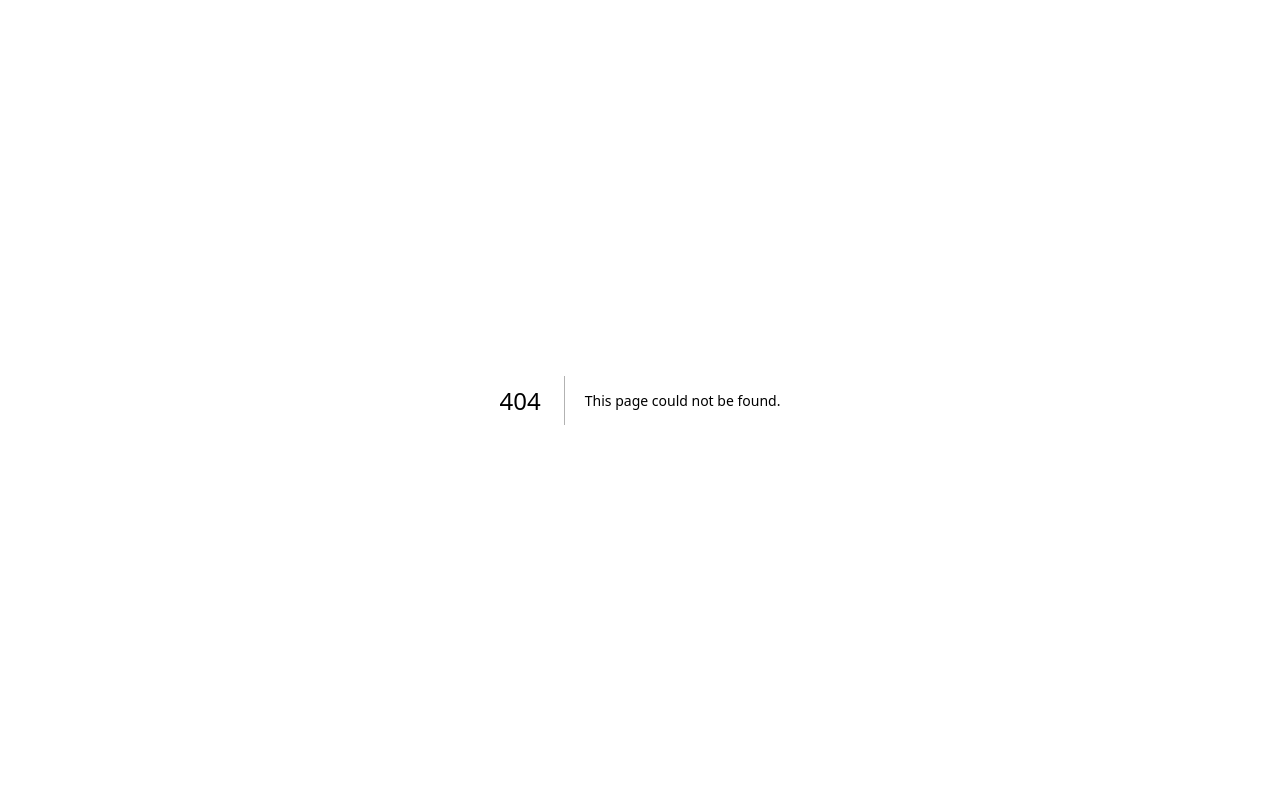
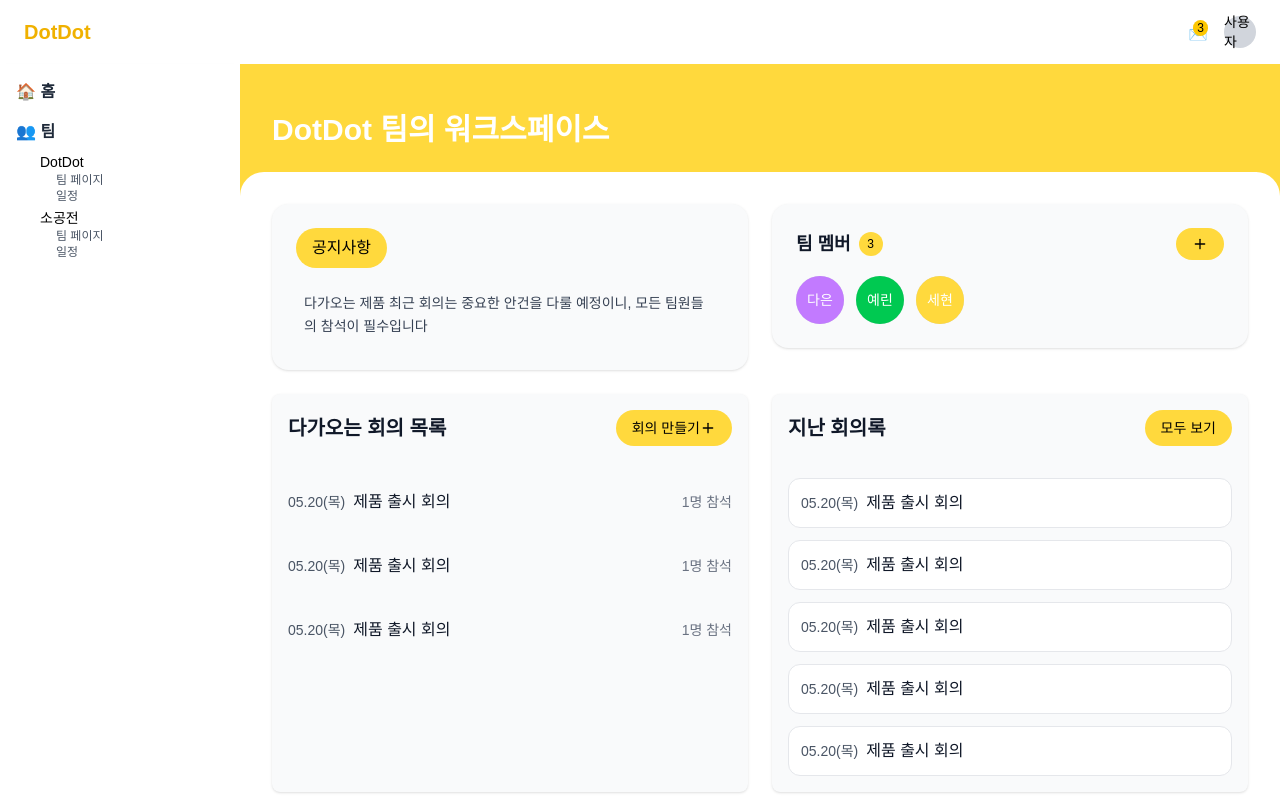
Before and after one commit to DotDot5/DotDot_FE, a Next.js app: page /team/1 in a window 1280 px wide. Before the commit this address had no page. Built offline with nearby package versions, Linux system fonts and the light colour scheme.

Commit message:
feat : 팀 추가 및 이름 수정 & 메뉴바

```diff
--- a/src/app/team/WorkspaceMain.tsx
+++ b/src/app/team/[id]/WorkspaceMain.tsx
@@ -21,7 +21,7 @@ export default function WorkspaceMain() {
   const [teamMembers, setTeamMembers] = useState([
     { name: '다은', color: 'bg-purple-400', role: '' },
     { name: '예린', color: 'bg-green-500', role: '' },
-    { name: '세현', color: 'bg-yellow-400', role: '' },
+    { name: '세현', color: 'bg-[#FFD93D]', role: '' },
   ]);
 
   const [upcomingMeetings] = useState([
@@ -164,17 +164,17 @@ export default function WorkspaceMain() {
     // <div className="min-h-screen bg-white">
     <div className="h-[calc(100vh-4rem)] overflow-y-auto bg-white">
       {/* Yellow Header Section */}
-      <div className="bg-yellow-400 px-8 py-12">
+      <div className="bg-[#FFD93D] px-8 py-12">
         <h1 className="text-white text-3xl font-bold">DotDot 팀의 워크스페이스</h1>
       </div>
-
+      {/* bg-[#FFD93D] */}
       {/* Main Content Cards */}
       <div className="px-8 py-8 bg-white rounded-t-3xl -mt-6 relative">
         {/* Notice and Team Members Section - Split into two cards */}
         <div className="grid grid-cols-1 lg:grid-cols-2 gap-6 mb-6 items-start">
           {/* Notice Section */}
           <div className="bg-gray-50 rounded-2xl p-6 shadow-sm">
-            <Button className="bg-yellow-400 hover:bg-yellow-500 text-black font-medium rounded-full px-4 py-2 mb-4">
+            <Button className="bg-[#FFD93D] hover:bg-yellow-500 text-black font-medium rounded-full px-4 py-2 mb-4">
               공지사항
             </Button>
             {isEditingNotice ? (
@@ -198,7 +198,7 @@ export default function WorkspaceMain() {
                   <Button
                     size="sm"
                     onClick={handleNoticeSave}
-                    className="bg-yellow-400 hover:bg-yellow-500 text-black px-4 py-1 text-sm"
+                    className="bg-[#FFD93D] hover:bg-yellow-500 text-black px-4 py-1 text-sm"
                   >
                     저장
                   </Button>
@@ -221,14 +221,14 @@ export default function WorkspaceMain() {
                 <span className="text-lg font-bold text-gray-900">팀 멤버</span>
                 <Badge
                   variant="secondary"
-                  className="bg-yellow-400 text-black rounded-full w-6 h-6 flex items-center justify-center p-0 text-xs"
+                  className="bg-[#FFD93D] text-black rounded-full w-6 h-6 flex items-center justify-center p-0 text-xs"
                 >
                   {teamMembers.length}
                 </Badge>
               </div>
               <Button
                 size="sm"
-                className="bg-yellow-400 hover:bg-yellow-500 text-black rounded-full w-12 h-8 p-0 flex items-center justify-center"
+                className="bg-[#FFD93D] hover:bg-yellow-500 text-black rounded-full w-12 h-8 p-0 flex items-center justify-center"
                 onClick={handleOpenInviteModal}
               >
                 <Plus className="w-8 h-8 text-black stroke-black" />
@@ -287,7 +287,7 @@ export default function WorkspaceMain() {
                 <CardTitle className="text-xl font-bold text-gray-900">
                   다가오는 회의 목록
                 </CardTitle>
-                <Button className="flex items-center bg-yellow-400 hover:bg-yellow-500 text-black font-medium rounded-full px-4 py-2 text-sm">
+                <Button className="flex items-center bg-[#FFD93D] hover:bg-yellow-500 text-black font-medium rounded-full px-4 py-2 text-sm">
                   회의 만들기 <Plus className="w-4 h-4" />
                 </Button>
               </div>
@@ -311,7 +311,7 @@ export default function WorkspaceMain() {
               <div className="flex justify-between items-center">
                 <CardTitle className="text-xl font-bold text-gray-900">지난 회의록</CardTitle>
                 <Button
-                  className="bg-yellow-400 hover:bg-yellow-500 text-black font-medium rounded-full px-4 py-2 text-sm"
+                  className="bg-[#FFD93D] hover:bg-yellow-500 text-black font-medium rounded-full px-4 py-2 text-sm"
                   onClick={handleViewAllMeetings}
                 >
                   모두 보기
@@ -360,7 +360,7 @@ export default function WorkspaceMain() {
               </Button>
               <Button
                 onClick={handleInviteMember}
-                className="bg-yellow-400 hover:bg-yellow-500 text-black font-medium px-6"
+                className="bg-[#FFD93D] hover:bg-yellow-500 text-black font-medium px-6"
                 disabled={!inviteEmail.trim()}
               >
                 초대하기
@@ -410,7 +410,7 @@ export default function WorkspaceMain() {
               </Button>
               <Button
                 onClick={handleSaveMemberRole}
-                className="bg-yellow-400 hover:bg-yellow-500 text-black font-medium px-8"
+                className="bg-[#FFD93D] hover:bg-yellow-500 text-black font-medium px-8"
               >
                 저장하기
               </Button>
--- a/src/app/team/records/page.tsx
+++ b/src/app/team/[id]/records/page.tsx
@@ -36,7 +36,7 @@ export default function MeetingRecordsPage() {
   return (
     <div className="h-[calc(100vh-4rem)] overflow-y-auto bg-white">
       {/* Yellow Header Section */}
-      <div className="bg-yellow-400 px-8 py-12">
+      <div className="bg-[#FFD93D] px-8 py-12">
         <h1 className="text-white text-3xl font-bold">DotDot 팀의 회의록</h1>
       </div>
 
@@ -105,7 +105,7 @@ export default function MeetingRecordsPage() {
                 onClick={() => handlePageChange(pageNumber)}
                 className={`w-10 h-10 p-0 text-sm ${
                   isActive
-                    ? 'bg-yellow-400 hover:bg-yellow-500 text-black border-yellow-400'
+                    ? 'bg-[#FFD93D] hover:bg-yellow-500 text-black border-yellow-400'
                     : 'border-gray-300 text-gray-600 hover:bg-gray-50'
                 }`}
               >
--- a/src/components/internal/ui/badge.tsx
+++ b/src/components/internal/ui/badge.tsx
@@ -12,7 +12,7 @@ const Badge = ({ className, variant = 'default', children, ...props }: BadgeProp
     <span
       className={cn(
         'inline-flex items-center rounded-full px-2.5 py-0.5 text-sm font-medium',
-        variant === 'secondary' ? 'bg-yellow-400 text-black' : 'bg-gray-100 text-gray-800',
+        variant === 'secondary' ? 'bg-[#FFD93D] text-black' : 'bg-gray-100 text-gray-800',
         className
       )}
       {...props}
--- a/src/components/layout/MenuBar.tsx
+++ b/src/components/layout/MenuBar.tsx
@@ -1,29 +1,43 @@
-const navItems = [
-  { name: '홈', href: '/', icon: '🏠' },
-  { name: '팀', href: '/team', icon: '👥', subItems: ['DotDot', '팀 페이지', '일정', '소공전'] },
-];
+// const navItems = [
+//   { name: '홈', href: '/', icon: '🏠' },
+//   { name: '팀', href: '/team', icon: '👥', subItems: ['DotDot', '팀 페이지', '일정', '소공전'] },
+// ];
 
-export default function Sidebar() {
+// export default function Sidebar() {
+//   return (
+//     <aside className="w-60 h-full bg-white shadow-md p-4">
+//       <nav className="flex flex-col gap-4">
+//         {navItems.map((item) => (
+//           <div key={item.name}>
+//             <a href={item.href} className="flex items-center gap-2 text-gray-800 font-semibold">
+//               <span>{item.icon}</span> {item.name}
+//             </a>
+//             {item.subItems &&
+//               item.subItems.map((sub) => (
+//                 <a
+//                   key={sub}
+//                   href="#"
+//                   className="ml-6 mt-1 block text-gray-600 text-sm hover:text-yellow-500"
+//                 >
+//                   {sub}
+//                 </a>
+//               ))}
+//           </div>
+//         ))}
+//       </nav>
+//     </aside>
+//   );
+// }
+import TeamSidebar from './team/TeamSidebar';
+
+export default function MenuBar() {
   return (
     <aside className="w-60 h-full bg-white shadow-md p-4">
       <nav className="flex flex-col gap-4">
-        {navItems.map((item) => (
-          <div key={item.name}>
-            <a href={item.href} className="flex items-center gap-2 text-gray-800 font-semibold">
-              <span>{item.icon}</span> {item.name}
-            </a>
-            {item.subItems &&
-              item.subItems.map((sub) => (
-                <a
-                  key={sub}
-                  href="#"
-                  className="ml-6 mt-1 block text-gray-600 text-sm hover:text-yellow-500"
-                >
-                  {sub}
-                </a>
-              ))}
-          </div>
-        ))}
+        <a href="/" className="flex items-center gap-2 text-gray-800 font-semibold">
+          🏠 홈
+        </a>
+        <TeamSidebar />
       </nav>
     </aside>
   );
--- /dev/null
+++ b/src/components/layout/team/CreateTeamDialog.tsx
@@ -0,0 +1,51 @@
+'use client';
+
+import { useState } from 'react';
+import { Team } from '@/types/team';
+import { Dialog, DialogContent, DialogHeader, DialogTitle } from '@/components/internal/ui/dialog';
+
+interface CreateTeamDialogProps {
+  open: boolean;
+  onClose: () => void;
+  onCreate: (newTeam: Team) => void;
+}
+
+export default function CreateTeamDialog({ open, onClose, onCreate }: CreateTeamDialogProps) {
+  const [name, setName] = useState('');
+
+  const handleCreate = () => {
+    if (!name.trim()) return;
+
+    const newTeam: Team = {
+      id: Date.now(),
+      name,
+    };
+    onCreate(newTeam);
+    setName('');
+  };
+
+  return (
+    <Dialog open={open} onOpenChange={(open) => !open && onClose()}>
+      <DialogContent className="w-96">
+        <DialogHeader>
+          <DialogTitle>새 팀 만들기</DialogTitle>
+        </DialogHeader>
+        <input
+          type="text"
+          className="w-full border px-3 py-2 rounded mb-4"
+          placeholder="팀 이름"
+          value={name}
+          onChange={(e) => setName(e.target.value)}
+        />
+        <div className="flex justify-end gap-2">
+          <button onClick={onClose} className="text-gray-500">
+            취소
+          </button>
+          <button onClick={handleCreate} className="bg-[#FFD93D] text-white px-4 py-2 rounded">
+            생성
+          </button>
+        </div>
+      </DialogContent>
+    </Dialog>
+  );
+}
--- /dev/null
+++ b/src/components/layout/team/RenameTeamDialog.tsx
@@ -0,0 +1,46 @@
+'use client';
+
+import { useState } from 'react';
+import { Team } from '@/types/team';
+import { Dialog, DialogContent, DialogHeader, DialogTitle } from '@/components/internal/ui/dialog';
+
+interface RenameTeamDialogProps {
+  open: boolean;
+  team: Team;
+  onClose: () => void;
+  onRename: (updatedTeam: Team) => void;
+}
+
+export default function RenameTeamDialog({ open, team, onClose, onRename }: RenameTeamDialogProps) {
+  const [name, setName] = useState(team.name);
+
+  const handleRename = () => {
+    if (!name.trim()) return;
+
+    onRename({ ...team, name });
+  };
+
+  return (
+    <Dialog open={open} onOpenChange={(open) => !open && onClose()}>
+      <DialogContent className="w-96">
+        <DialogHeader>
+          <DialogTitle>팀 이름 수정</DialogTitle>
+        </DialogHeader>
+        <input
+          type="text"
+          className="w-full border px-3 py-2 rounded mb-4"
+          value={name}
+          onChange={(e) => setName(e.target.value)}
+        />
+        <div className="flex justify-end gap-2">
+          <button onClick={onClose} className="text-gray-500">
+            취소
+          </button>
+          <button onClick={handleRename} className="bg-[#FFD93D] text-white px-4 py-2 rounded">
+            저장
+          </button>
+        </div>
+      </DialogContent>
+    </Dialog>
+  );
+}
--- /dev/null
+++ b/src/components/layout/team/TeamSidebar.tsx
@@ -0,0 +1,96 @@
+'use client';
+
+import { useState } from 'react';
+import CreateTeamDialog from './CreateTeamDialog';
+import RenameTeamDialog from './RenameTeamDialog';
+import { Team } from '@/types/team';
+
+export default function TeamSidebar() {
+  const [teams, setTeams] = useState<Team[]>([
+    { id: 1, name: 'DotDot' },
+    { id: 2, name: '소공전' },
+  ]);
+
+  const [showCreateDialog, setShowCreateDialog] = useState(false);
+  const [editingTeam, setEditingTeam] = useState<Team | null>(null);
+  const [openMenuId, setOpenMenuId] = useState<number | null>(null);
+
+  const handleAddClick = () => setShowCreateDialog(true);
+  const handleRenameClick = (team: Team) => {
+    setEditingTeam(team);
+    setOpenMenuId(null); // 메뉴 닫기
+  };
+
+  return (
+    <div>
+      {/* 상단 '팀' 제목 + + 버튼 */}
+      <div className="flex items-center justify-between group cursor-pointer">
+        <div className="flex items-center gap-2 text-gray-800 font-semibold">👥 팀</div>
+        <button
+          onClick={handleAddClick}
+          className="opacity-0 group-hover:opacity-100 text-[#FFD93D]"
+        >
+          +
+        </button>
+      </div>
+
+      {/* 팀 리스트 */}
+      <div className="ml-6 mt-2 flex flex-col gap-1">
+        {teams.map((team) => (
+          <div key={team.id} className="group relative" onMouseLeave={() => setOpenMenuId(null)}>
+            <div className="flex justify-between items-center">
+              <a className="text-sm text-black font-medium">{team.name}</a>
+
+              {/* 햄버거 버튼: hover 시 보이도록 */}
+              <button
+                className="text-xs text-gray-500 opacity-0 group-hover:opacity-100"
+                onClick={() => setOpenMenuId((prev) => (prev === team.id ? null : team.id))}
+              >
+                ⋮
+              </button>
+            </div>
+
+            {/* 이름 바꾸기 메뉴: 클릭 시 보이도록 */}
+            {openMenuId === team.id && (
+              <div className="absolute right-0 mt-1 bg-white shadow p-1 text-sm rounded z-10">
+                <button onClick={() => handleRenameClick(team)}>이름 바꾸기</button>
+              </div>
+            )}
+
+            {/* 하위 링크 */}
+            <div className="ml-4 text-xs text-gray-600">
+              <a href="#">팀 페이지</a>
+              <br />
+              <a href="#">일정</a>
+            </div>
+          </div>
+        ))}
+      </div>
+
+      {/* 새 팀 생성 다이얼로그 */}
+      {showCreateDialog && (
+        <CreateTeamDialog
+          open={showCreateDialog}
+          onClose={() => setShowCreateDialog(false)}
+          onCreate={(newTeam: Team) => {
+            setTeams((prev) => [...prev, newTeam]);
+            setShowCreateDialog(false);
+          }}
+        />
+      )}
+
+      {/* 이름 변경 다이얼로그 */}
+      {editingTeam && (
+        <RenameTeamDialog
+          open={!!editingTeam}
+          team={editingTeam}
+          onClose={() => setEditingTeam(null)}
+          onRename={(updatedTeam: Team) => {
+            setTeams((prev) => prev.map((t) => (t.id === updatedTeam.id ? updatedTeam : t)));
+            setEditingTeam(null);
+          }}
+        />
+      )}
+    </div>
+  );
+}
--- /dev/null
+++ b/src/types/team.ts
@@ -0,0 +1,5 @@
+// types/team.ts
+export interface Team {
+  id: number;
+  name: string;
+}
```
Also changed, not shown: src/app/team/[id]/page.tsx (renamed from src/app/team/page.tsx), src/app/team/[id]/records/layout.tsx (renamed from src/app/team/records/layout.tsx).
